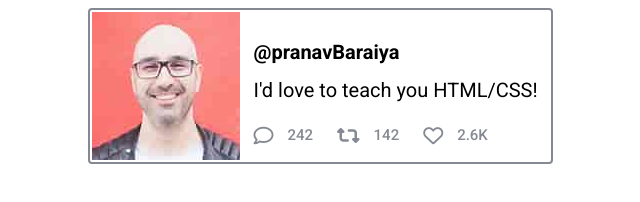
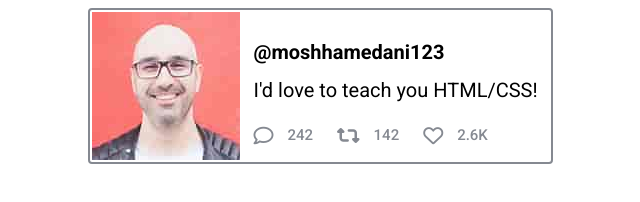
Before and after one commit to Jay-Vadhavana-ZeusLearning/training, a plain HTML site: page Task 04 Jan/card/index.html in a window 1280 px wide. Shown: the full height of the page, 320-960 px from the left. Drawn offline with Linux system fonts and the light colour scheme.

Commit message:
name changed

```diff
--- a/Task 04 Jan/card/index.html
+++ b/Task 04 Jan/card/index.html
@@ -18,7 +18,7 @@
         alt="mosh hamedani"
       />
       <div class="details_container">
-        <p class="username">@pranavBaraiya</p>
+        <p class="username">@moshhamedani123</p>
         <p class="desc_text">I'd love to teach you HTML/CSS!</p>
         <div class="icon_stack">
           <div class="icon_item">
```
